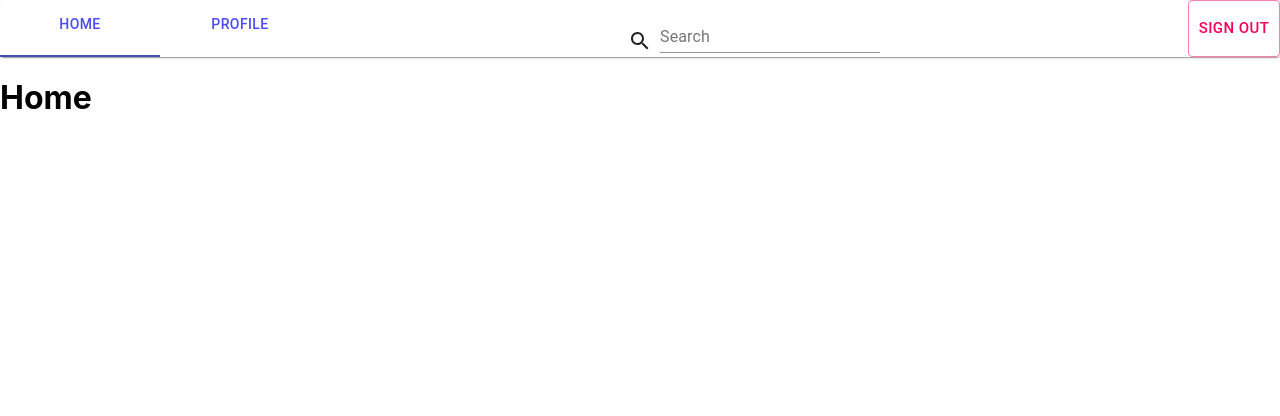
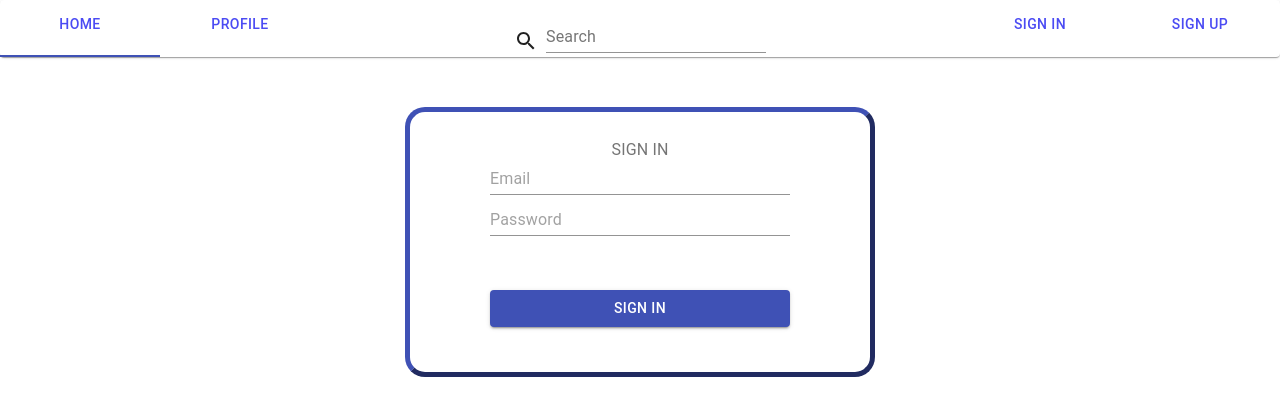
Before and after one commit to waleedalmasri/social_media_project_ui, a React (Create React App) app: page /sign-in in a window 1280 px wide. Before the commit this address led to /. Shown: the top 416 px of the page. Built offline with nearby package versions, Linux system fonts and the light colour scheme.

Commit message:
sign-in-form-ui

```diff
--- a/package.json
+++ b/package.json
@@ -16,6 +16,7 @@
     "react-router": "^5.2.0",
     "react-router-dom": "^5.2.0",
     "react-scripts": "3.4.1",
+    "react-snippets": "^1.0.2",
     "redux": "^4.0.5"
   },
   "scripts": {
--- a/src/App.css
+++ b/src/App.css
@@ -1,38 +1,47 @@
-.App {
+.msg
+{
+  margin-left: auto;
+  margin-right: auto;
+  margin-bottom:1.5%;
+  color: #ffffff;
+  margin-top: 50px;
+  border-radius: 20px;
+  height: 200px;
+  width:400px;
+  padding: 30px;
+  border-color: #3f51b5;
+  border-width: 5px;
+  border-style: outset;
   text-align: center;
+  background-color: #ffffff;
+  background-size: auto;
+}
+.input{
+  width: 300px;
+}
+.search-box{
+  /*width: 50px;*/
+  /*text-align: center;*/
+  /*border-color: #3f51b5;*/
+  /*border-style: dotted;*/
+  /*border-width: 1px;*/
+}
+.MuiButton-containedPrimary{
+  width: 300px;
+  position: absolute;
+  bottom: -50px;
 }
 
-.App-logo {
-  height: 40vmin;
-  pointer-events: none;
+.centered {
+  margin: auto;
+  margin-top: 50px;
+  border-radius: 20px;
+  width: 30%;
+  padding: 10px;
+  border-color: #20bf6b;
+  border-width: 5px;
+  border-style: outset;
+  text-align: center;
+  background-color: #222831;
+  background-size: auto;
 }
-
-@media (prefers-reduced-motion: no-preference) {
-  .App-logo {
-    animation: App-logo-spin infinite 20s linear;
-  }
-}
-
-.App-header {
-  background-color: #282c34;
-  min-height: 100vh;
-  display: flex;
-  flex-direction: column;
-  align-items: center;
-  justify-content: center;
-  font-size: calc(10px + 2vmin);
-  color: white;
-}
-
-.App-link {
-  color: #61dafb;
-}
-
-@keyframes App-logo-spin {
-  from {
-    transform: rotate(0deg);
-  }
-  to {
-    transform: rotate(360deg);
-  }
-}
--- a/src/App.js
+++ b/src/App.js
@@ -3,6 +3,8 @@ import { BrowserRouter as Router, Switch, Route, Redirect } from 'react-router-d
 import Header from './components/Header';
 import Home from './components/Home';
 import Profile from './components/Profile';
+import SignInForm from './components/SignInForm';
+import './App.css'
 
 function App() {
   return (
@@ -11,6 +13,7 @@ function App() {
         <Header/>
         <Switch>
           <Route path={'/'} exact component={Home}></Route>
+          <Route path={'/sign-in'} component={SignInForm}></Route>
           <Route path={'/profile'} component={Profile}></Route>
           <Redirect to={'/'}></Redirect>
         </Switch>
--- a/src/components/Header.js
+++ b/src/components/Header.js
@@ -39,8 +39,7 @@ export default function Header() {
         <Link to={'profile'}>
           <Tab label={'Profile'}/>
         </Link>
-
-        <Grid container spacing={1} alignItems="flex-end" justify={'center'}>
+        <Grid className={'search-box'} container spacing={1} alignItems="flex-end" justify={'center'}>
           <Grid item>
             <SearchIcon/>
           </Grid>
@@ -48,9 +47,12 @@ export default function Header() {
             <TextField label="Search" margin={'dense'}/>
           </Grid>
         </Grid>
-
-        <Button variant="outlined" color="secondary" size={'large'} fullWidth={false}>Sign Out</Button>
-
+        <Link to={'sign-in'}>
+          <Tab label={'sign in'}/>
+        </Link>
+        <Link to={'sign-in'}>
+          <Tab label={'sign up'}/>
+        </Link>
       </Tabs>
     </Paper>
   );
--- /dev/null
+++ b/src/components/SignInForm.js
@@ -0,0 +1,71 @@
+import React from 'react';
+import TextField from '@material-ui/core/TextField';
+import { Formik } from 'formik';
+import InputLabel from '@material-ui/core/InputLabel';
+import Button from '@material-ui/core/Button';
+
+export default function LogInForm() {
+  return (
+    <Formik
+      initialValues={{ email: '', password: '' }}
+      validate={values => {
+        const errors = {};
+        if (!values.email) {
+          errors.email = 'Required';
+        } else if (
+          !/^[A-Z0-9._%+-]+@[A-Z0-9.-]+\.[A-Z]{2,}$/i.test(values.email)
+        ) {
+          errors.email = 'Invalid email address';
+        }
+        return errors;
+      }}
+      onSubmit={(values, { setSubmitting }) => {
+
+
+      }}
+    >
+      {({
+          values,
+          errors,
+          touched,
+          handleChange,
+          handleBlur,
+          handleSubmit,
+          isSubmitting
+          /* and other goodies */
+        }) => (
+        <form onSubmit={handleSubmit} className={'msg'}>
+          <InputLabel color={'primary'} variant={'standard'}>SIGN IN</InputLabel>
+          <TextField
+            className={'input'}
+            margin={'dense'}
+            placeholder={'Email'}
+            type="mail"
+            name="email"
+            onChange={handleChange}
+            onBlur={handleBlur}
+            value={values.email}/>
+
+          {errors.email && touched.email && errors.email}
+          <br/>
+          <TextField
+            className={'input'}
+            margin={'dense'}
+            placeholder={'Password'}
+            type="password"
+            name="password"
+            onChange={handleChange}
+            onBlur={handleBlur}
+            value={values.password}
+          />
+          <br/>
+          {errors.password && touched.password && errors.password}
+          <Button margin={'dense'} type={'submit'} variant={'contained'} color="primary" size={'medium'}>
+            Sign In
+          </Button>
+        </form>
+      )}
+    </Formik>
+
+  );
+}
```
Also changed, not shown: 1 other file (tests, documents, lock files or other folders).
